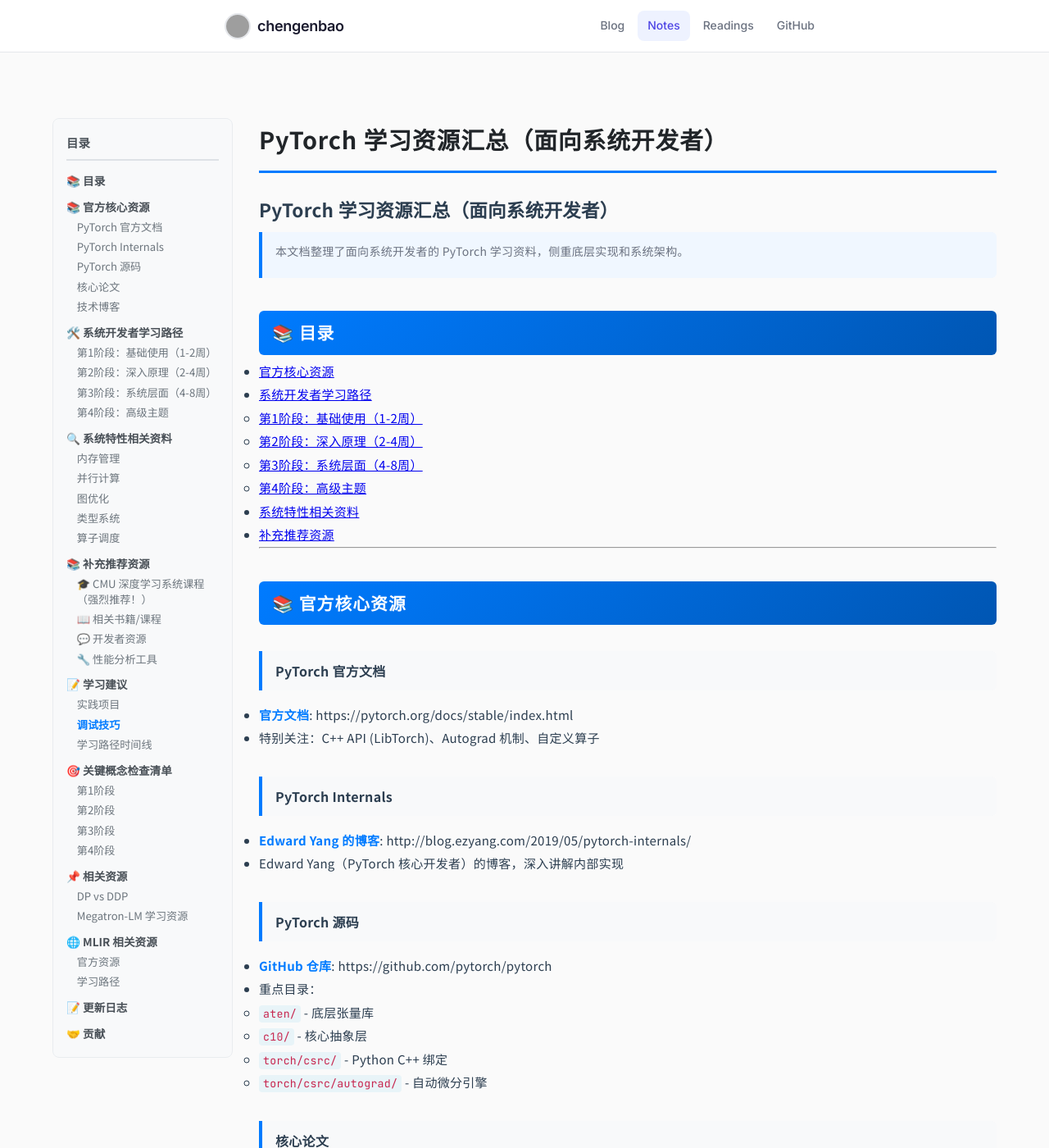
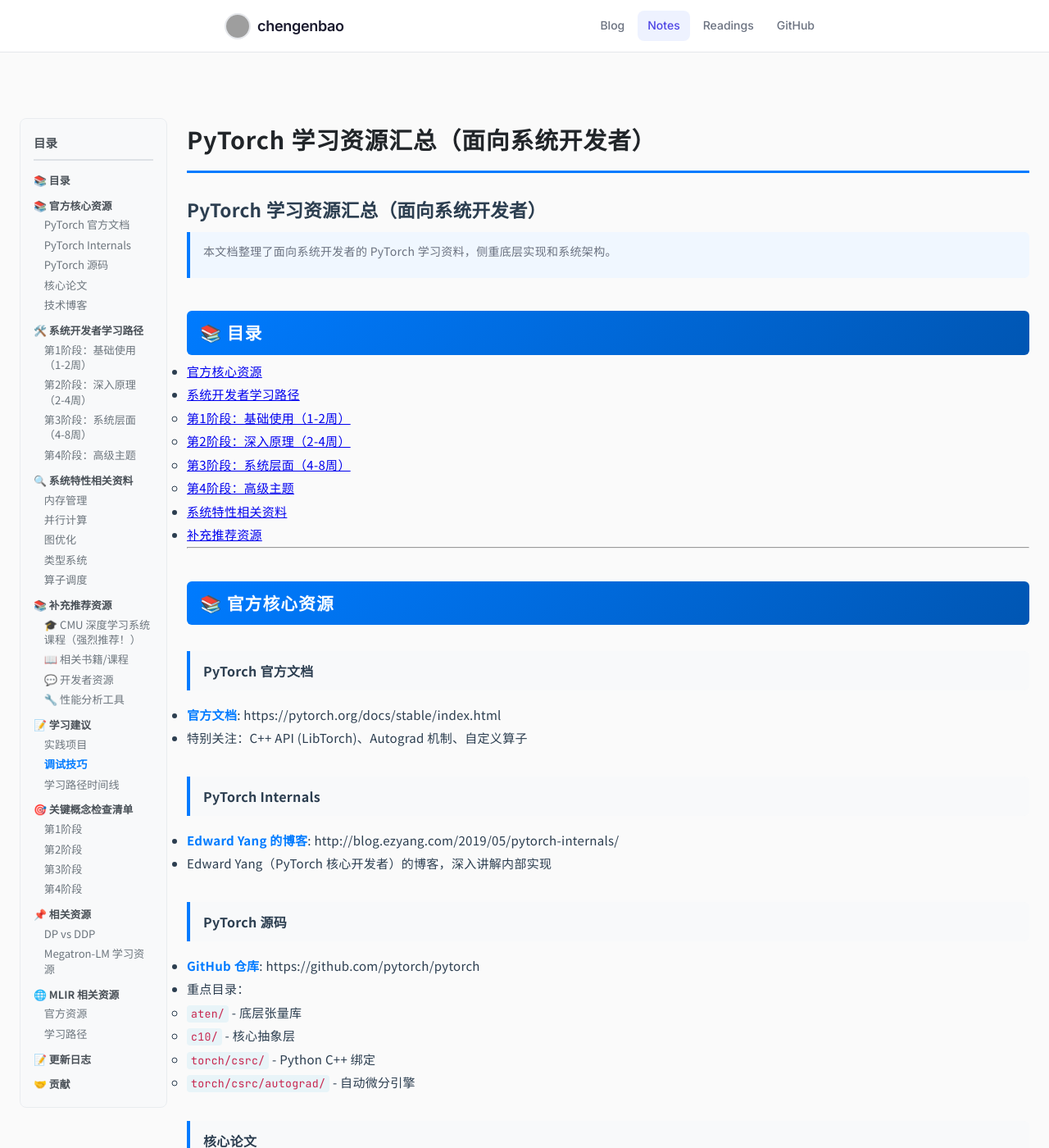
Before and after one commit to chengenbao/chengenbao.github.io, a Jekyll site: the page built from notes/pytorch.md, in a window 1280 px wide and 1400 px high. Shown: the whole window at 82% size. Built offline with Jekyll 4.4.1, drawn with Linux system fonts in a browser that asks for light colours; nearby versions of some CDN libraries; grey boxes are pictures that could not be loaded.

Commit message:
style: widen note layout, shrink TOC sidebar for better reading width

```diff
--- a/_layouts/note.html
+++ b/_layouts/note.html
@@ -50,8 +50,8 @@
       /* ===== Note Layout ===== */
       .note-layout {
         display: flex;
-        gap: 2rem;
-        max-width: 1200px;
+        gap: 1.5rem;
+        max-width: 1400px;
         margin: 2rem auto;
         padding: 0 1.5rem;
         align-items: flex-start;
@@ -59,7 +59,7 @@
       .note-toc {
         position: sticky;
         top: 80px;
-        width: 220px;
+        width: 180px;
         flex-shrink: 0;
         background: #f8f9fa;
         border-radius: 8px;
@@ -67,7 +67,7 @@
         border: 1px solid #e9ecef;
         max-height: calc(100vh - 100px);
         overflow-y: auto;
-        font-size: 0.85rem;
+        font-size: 0.8rem;
       }
       .toc-title {
         font-weight: 700;
@@ -177,7 +177,7 @@
       /* ===== TOC active ===== */
       #toc-list a.active { color: #007bff; font-weight: 600; }
       /* ===== Mobile ===== */
-      @media (max-width: 768px) {
+      @media (max-width: 900px) {
         .note-toc { display: none; }
         .note-layout { padding: 0 1rem; }
       }
```
